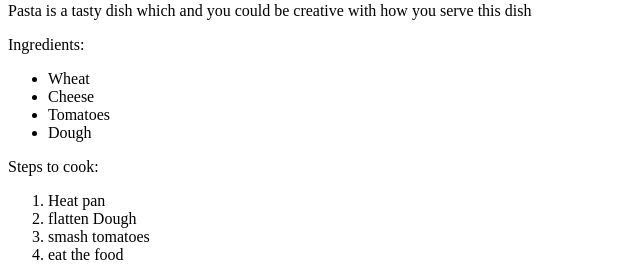
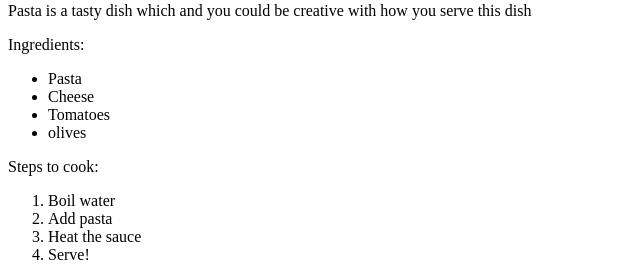
Before and after one commit to Afakhroo/odin-recipes, a plain HTML site: page recipes/pasta.html in a window 1280 px wide. Shown: the part 552-829 px from the top of the page, without its empty margins (0-640 px from the left). Drawn offline with Linux system fonts and the light colour scheme.

Commit message:
Minor fixes with wording

```diff
--- a/recipes/pasta.html
+++ b/recipes/pasta.html
@@ -12,18 +12,18 @@
     <p>Ingredients:</p>
 
     <ul>
-        <li>Wheat</li>
+        <li>Pasta</li>
         <li>Cheese</li>
         <li>Tomatoes</li>
-        <li>Dough</li>
+        <li>olives</li>
     </ul>
 
     <p>Steps to cook:</p>
 
     <ol>
-        <li>Heat pan</li>
-        <li>flatten Dough</li>
-        <li>smash tomatoes</li>
-        <li>eat the food</li>
+        <li>Boil water</li>
+        <li>Add pasta</li>
+        <li>Heat the sauce</li>
+        <li>Serve!</li>
     </ol>
 </body>
```
Also changed, not shown: index.html (+1 -0 lines), recipes/pizza.html (+2 -2 lines), 1 other file.
